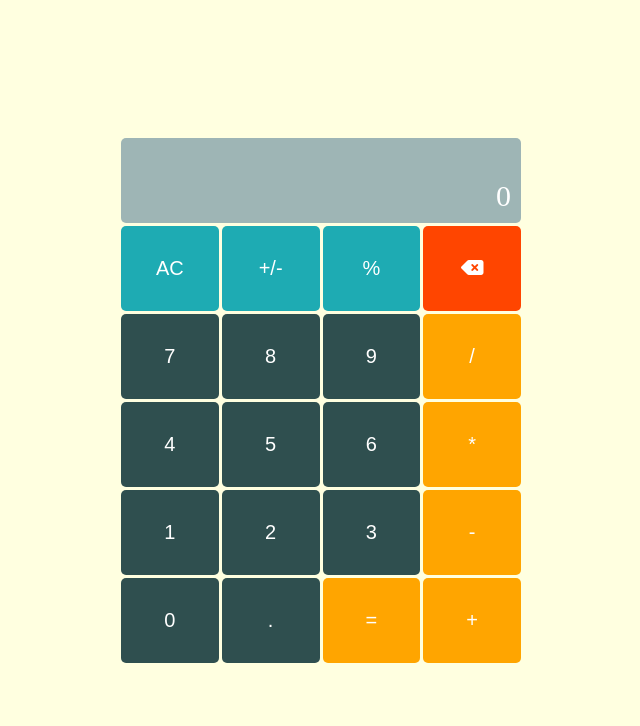
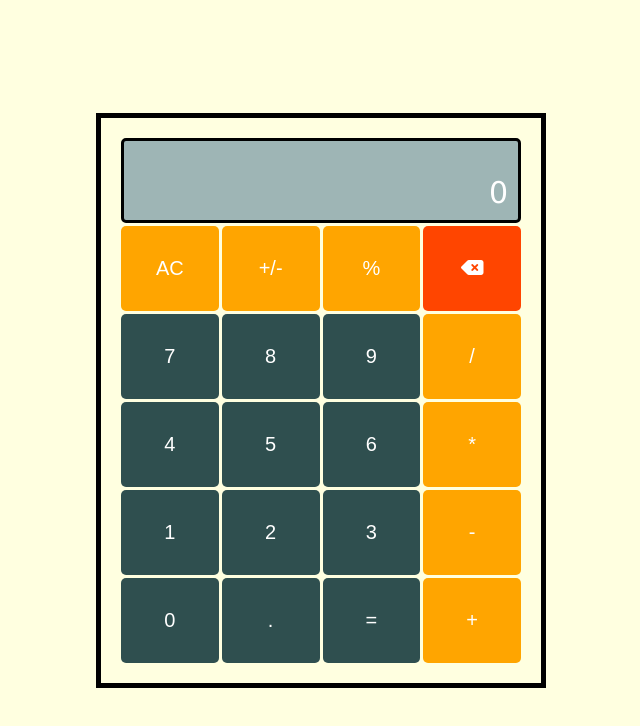
Before and after one commit to Pewgatsu/odin-calculator, a plain HTML site: page index.html in a window 1280 px wide. Shown: the whole page, without its empty margins (319-959 px from the left). Drawn offline with Linux system fonts and the light colour scheme.

Commit message:
Minor css changes

```diff
--- a/style.css
+++ b/style.css
@@ -1,8 +1,11 @@
 * {
     margin: 0;
     padding: 0;
+
+}
+
+body {
     background-color: lightyellow;
-
 }
 
 
@@ -17,6 +20,7 @@
     height: auto;
     width: auto;
     padding: 20px;
+    border: 5px solid black;
 
 }
 
@@ -26,6 +30,9 @@
     height: auto;
     grid-template: repeat(6, 85px) / repeat(4, 1fr);
     gap: 3px;
+    font-family:'Lucida Sans', 'Lucida Sans Regular', 'Lucida Grande', 'Lucida Sans Unicode', Geneva, Verdana, sans-serif;
+
+
 }
 
 .buttons > #output{
@@ -38,9 +45,12 @@
     padding: 10px;
     color: white;
     background-color: rgb(158, 181, 181);
+
+    border: 3px solid black;
     border-radius: 5px;
     font-size: 30px;
     font-weight: normal;
+    box-sizing: border-box;
 
 }
 
@@ -49,6 +59,7 @@
     color: white;
     border-radius: 5px;
     font-size: 20px;
+
 
 }
 
@@ -61,16 +72,17 @@
     grid-column: span 1;
 }
 
-.buttons > .operand, .decimal  {
-    background-color: darkslategray;
+.buttons > .operand, .decimal, .equals  {
+    background-color: darkslategrey;
+
 }
 
-.buttons > .operator, .equals {
+.buttons > .operator {
     background-color: orange;
 }
 
 .buttons > .clear, .sign, #modulo {
-    background-color: rgb(30, 171, 179);
+    background-color: orange;
 }
 
 .buttons > .delete {
```
